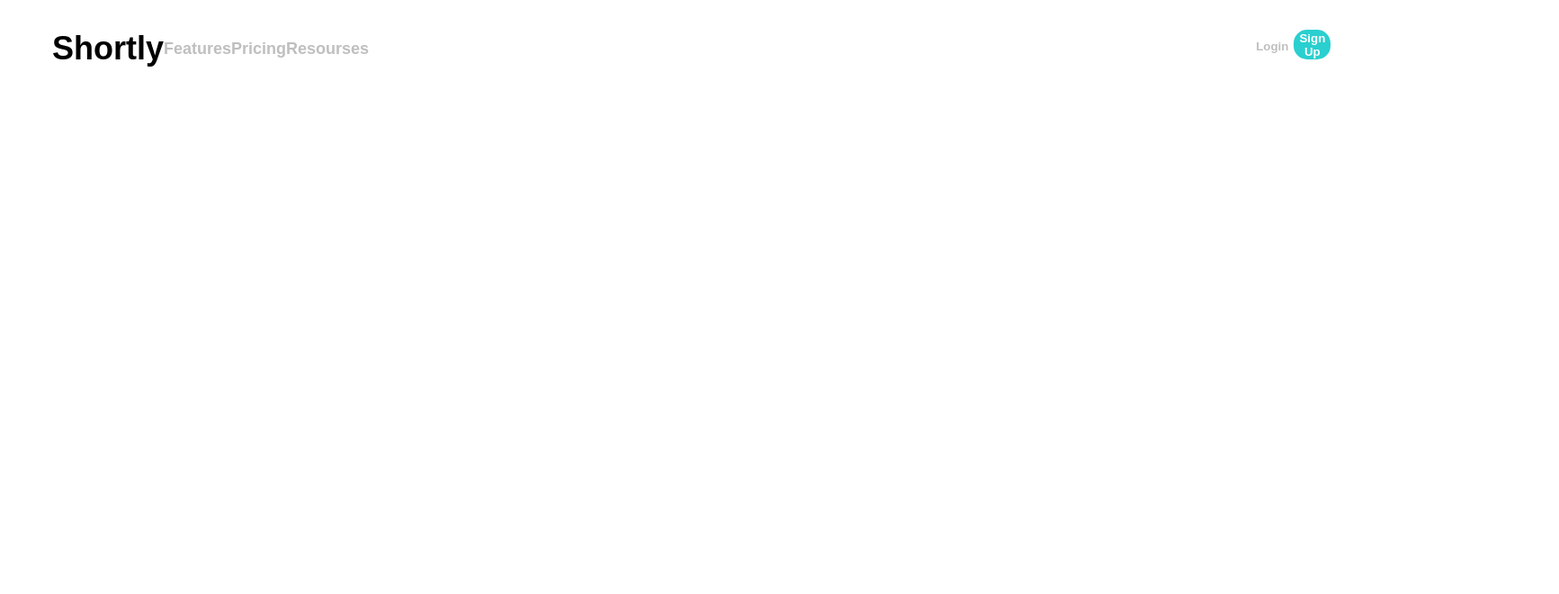
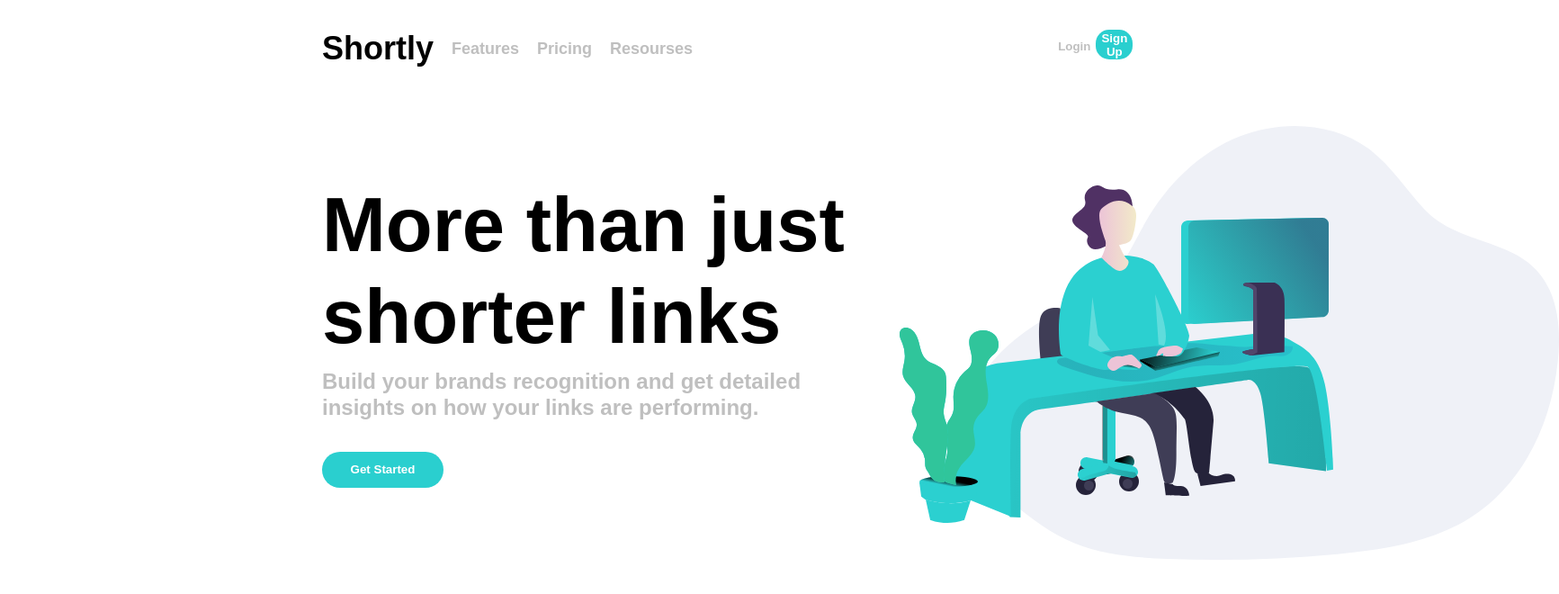
Before and after one commit to EalsyCoD/shortening-API-landing-page, a React (Create React App) app: page / in a window 1280 px wide. Shown: the top 660 px of the page at 90% size, 1733 px wide, since content can reach past the window. Built offline with nearby package versions, Linux system fonts and the light colour scheme; a web font is replaced by a local one.

Commit message:
added Main and fixs styles

```diff
--- a/src/App.js
+++ b/src/App.js
@@ -6,6 +6,7 @@ import { ThemeProvider } from 'styled-components'
 
 import GlobalStyle from './styles/global'
 import Header from './components/Header';
+import Main from './components/Main';
 
 import color from './styles/themes/color'
 
@@ -21,6 +22,7 @@ return (
   <ThemeProvider theme={theme}>
   <GlobalStyle />
   <Header toggleTheme={toggleTheme} />
+  <Main />
   </ThemeProvider>
 
 
--- a/src/components/Header/styles.js
+++ b/src/components/Header/styles.js
@@ -15,7 +15,7 @@ justify-content: space-between;
 
 
 export const Title  = styled.h1`
-padding-left: 50px
+margin-left: 350px;
 
 `
 export const Label = styled.p`
@@ -23,6 +23,8 @@ export const Label = styled.p`
 padding-top: 18px;
 color: ${(props) => props.theme.colors.text};
 cursor: pointer;
+margin-left: 20px;
+
 }
 &:hover{
     color: black;
@@ -33,10 +35,9 @@ export const LoginButton = styled.button`
 background-color: white;
 border: none;
 margin-top: 25px;
-margin-left: 980px;
+margin-left: 400px;
 height: 36px;
 font-weight: 800;
-letter-spacing:
 cursor: pointer;
 color: ${(props) => props.theme.colors.text};
 }
@@ -49,11 +50,12 @@ background-color: white;
 height: 33px;
 width: 90px;
 margin-top: 25px;
-margin-right: 20px;
+margin-right: 300px;
 border-radius: 15px;
 border: none;
 color: white;
 font-weight: 700;
+
 cursor: pointer;
 background-color: ${(props) => props.theme.colors.topButton};
 }
--- /dev/null
+++ b/src/components/Main/index.js
@@ -0,0 +1,26 @@
+import React from 'react'
+
+
+
+
+import { Container, Wrapper, Title, Label, Button, Img } from './styles'
+
+
+
+const Main = () => {
+    return(
+        <Container>
+            <Wrapper>
+                <Title>More than just shorter links</Title>
+                <Label>Build your brands recognition and get detailed insights on how
+                    your links are performing. </Label>
+                <Button type='submit'>Get Started</Button>
+                <Img src={'images/illustration-working.svg'} alt="icon" ></Img>
+            </Wrapper>
+        </Container>
+    )
+}
+
+
+
+export default Main
--- /dev/null
+++ b/src/components/Main/styles.js
@@ -0,0 +1,66 @@
+import styled from "styled-components"
+
+
+export const Container = styled.header`
+max-width: 1000px;
+height: 300px;
+
+`
+
+
+export const Wrapper = styled.div`
+display:block;
+max-width: 1000px;
+
+
+`
+
+export const Title = styled.h1`
+margin-top: 100px;
+font-size:85px;
+margin-left: 350px;
+height: 50px
+max-width: 800px;
+
+
+`
+
+export const Label = styled.p`
+margin-top: -50px;
+margin-left: 350px;
+max-width: 550px;
+font-size: 24px;
+color: ${(props) => props.theme.colors.text};
+
+`
+
+
+export const Button = styled.button`
+&{
+    dispay:block;
+    background-color: white;
+    height: 40px;
+    margin-left: 350px;
+    margin-top: 10px;
+    width: 135px;
+    margin-right: 20px;
+    border-radius: 20px;
+    border: none;
+    color: white;
+    font-weight: 800;
+    cursor: pointer;
+    background-color: ${(props) => props.theme.colors.topButton};
+    }
+    &:hover{
+        opacity: 0.5
+    }
+
+`
+
+
+export const Img = styled.img`
+position: absolute;
+top: 140px;
+left:1000px;
+
+`
```
